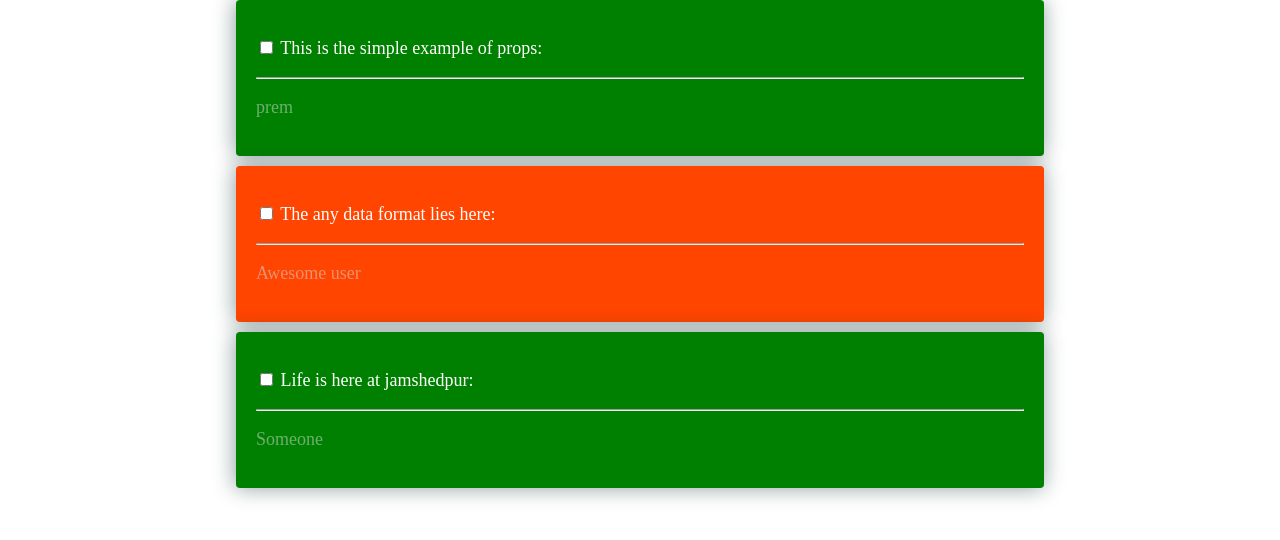
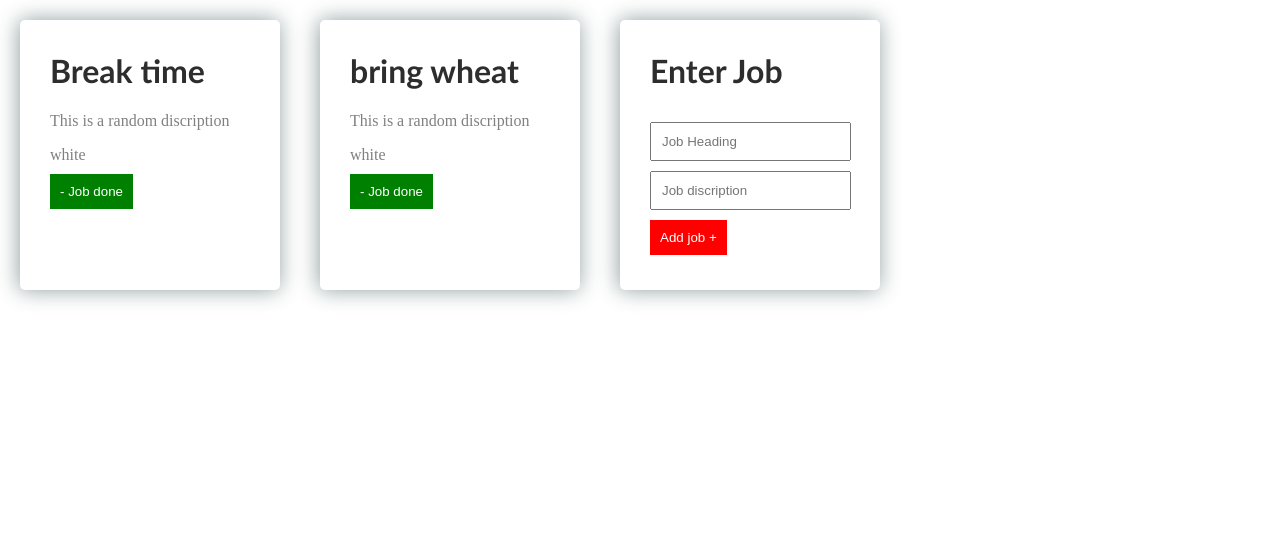
Before and after one commit to ashishsah1000/LearningReact, a React (Create React App) app: page / in a window 1280 px wide. Shown: the top 540 px of the page. Built offline with nearby package versions, Linux system fonts and the light colour scheme.

Commit message:
added the frontend of the todo list added the frontend now the remaining part is to push elements into the array.

```diff
--- /dev/null
+++ b/src/components/AddTodo.jsx
@@ -0,0 +1,18 @@
+import React from "react";
+
+function AddTodo() {
+  return (
+    <div>
+      <div className="tBox">
+        <h1>Enter Job</h1>
+        <input type="text" placeholder="Job Heading" />
+        <br />
+        <input type="text" placeholder="Job discription" />
+        <br />
+        <button style={{ background: "red" }}> Add job + </button>
+      </div>
+    </div>
+  );
+}
+
+export default AddTodo;
--- a/src/components/Option.jsx
+++ b/src/components/Option.jsx
@@ -1,23 +1,17 @@
 import React from "react";
+
 function Option(props) {
   return (
-    <div
-      className="m-todo"
-      style={{ backgroundColor: !props.param ? "orangeRed" : "green" }}
-    >
-      <p style={{ color: "white", fontSize: 18 }}>
-        <input
-          type="checkbox"
-          onChange={() => {
-            props.Change(props.userId);
-          }}
-        ></input>{" "}
-        {props.name}:
-      </p>
-      <hr />
-      <p style={{ color: "rgba(222,222,222,.5)", fontSize: 18 }}>
-        {props.user}
-      </p>
+    <div className="cl">
+      <div>
+        <div className="tBox">
+          <h1>{props.job}</h1>
+          <p>{props.text}</p>
+          <span>{props.color}</span>
+          <br />
+          <button style={{ background: "green" }}> - Job done</button>
+        </div>
+      </div>
     </div>
   );
 }
--- a/src/components/Todo.jsx
+++ b/src/components/Todo.jsx
@@ -1,72 +1,58 @@
 import React from "react";
-import { render } from "react-dom";
+// import Data from "../Data/Data";
+import Option from "./Option";
+import AddTodo from "./AddTodo";
 
-import Option from "./Option";
-const Obj = [
+var CreatedData = [
   {
     id: 1,
-    userId: 123,
-    name: "This is the simple example of props",
-    user: "prem",
-    param: true
+    job: "Break time",
+    text: "This is a random discription",
+    color: "white"
   },
   {
     id: 2,
-    userId: 124,
-    name: "The any data format lies here",
-    user: "Awesome user",
-    param: false
-  },
-  {
-    id: 3,
-    userId: 125,
-    name: "Life is here at jamshedpur",
-    user: "Someone",
-    param: true
+    job: "bring wheat",
+    text: "This is a random discription",
+    color: "white"
   }
 ];
-// data of the todo list
-
 class Todo extends React.Component {
   constructor() {
     super();
     this.state = {
-      components: Obj
+      components: CreatedData
     };
-    this.Change = this.Change.bind(this);
+    // this.Change = this.Change.bind(this);
   }
-  Change = (id) => {
-    this.setState((prev) => {
-      let newArr = prev.components.map((x) => {
-        if (x.userId === id) {
-          console.log(x);
-          if (x.param === true) {
-            x.param = !x.param;
-            console.log("ha bhai ho gaya", x.param);
-          } else x.param = true;
-          console.log(x);
-        }
-        return x;
-      });
-      return { components: newArr };
-    });
-    console.log("Changed" + id + " " + this.state.components.param);
-  };
+  // Change = (id) => {
+  //   this.setState((prev) => {
+  //     let newArr = prev.components.map((x) => {
+  //       if (x.userId === id) {
+  //         console.log(x);
+  //         if (x.param === true) {
+  //           x.param = !x.param;
+  //           console.log("ha bhai ho gaya", x.param);
+  //         } else x.param = true;
+  //         console.log(x);
+  //       }
+  //       return x;
+  //     });
+  //     return { components: newArr };
+  //   });
+  //   console.log("Changed" + id + " " + this.state.components.param);
+  // };
 
   render() {
-    var Components = this.state.components.map((obj) => {
-      return (
-        <Option
-          key={obj.id}
-          userId={obj.userId}
-          name={obj.name}
-          user={obj.user}
-          Change={this.Change}
-          param={obj.param}
-        />
-      );
+    var list = this.state.components.map((x) => {
+      return <Option key={x.id} job={x.job} text={x.text} color={x.color} />;
     });
-    return <div>{Components}</div>;
+    return (
+      <div>
+        {list}
+        <AddTodo />
+      </div>
+    );
   }
 }
 
--- a/src/styles.css
+++ b/src/styles.css
@@ -4,7 +4,7 @@
 }
 body {
   margin: 0;
-  color: violet;
+  color: grey;
   /* W3C, IE 10+/ Edge, Firefox 16+, Chrome 26+, Opera 12+, Safari 7+ */
 }
 .m-todo {
@@ -68,3 +68,37 @@ body {
   overflow: hidden;
 
 }
+
+/* Add todo */
+
+.tBox{
+  float: left;
+  height: 250px;
+  width: 200px;
+  background: white;
+  padding: 10px 30px;
+  overflow: hidden;
+  border-radius:5px;
+  margin:20px 20px;
+  -webkit-box-shadow: -1px 0px 21px 0px rgba(21, 50, 50, 0.48);
+  -moz-box-shadow: -1px 0px 21px 0px rgba(21, 50, 50, 0.48);
+  box-shadow: -1px 0px 21px 0px rgba(21, 50, 50, 0.48);
+
+}
+.tBox h1{
+  color:  rgba(22, 22, 22, 0.90);
+  font-family: 'Gill Sans', 'Gill Sans MT', Calibri, 'Trebuchet MS', sans-serif;
+}
+.tBox input{
+  padding:  10px 10px;
+  margin-top:10px
+}
+.tBox button{
+  padding: 10px 10px;
+  color:white;
+  margin-top:10px;
+  background: rgba(22, 22, 22, 0.8);
+  outline: none;
+  border:none;
+  cursor: pointer;
+}
```
